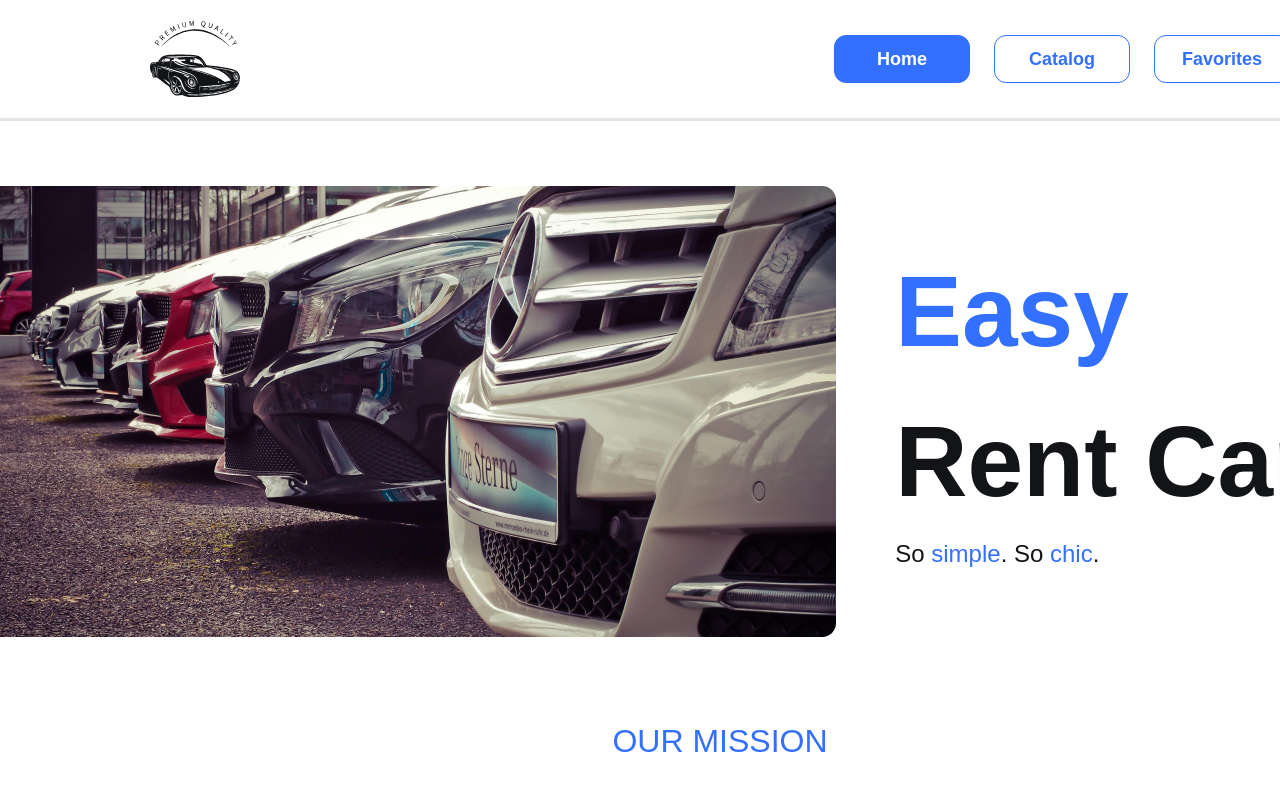
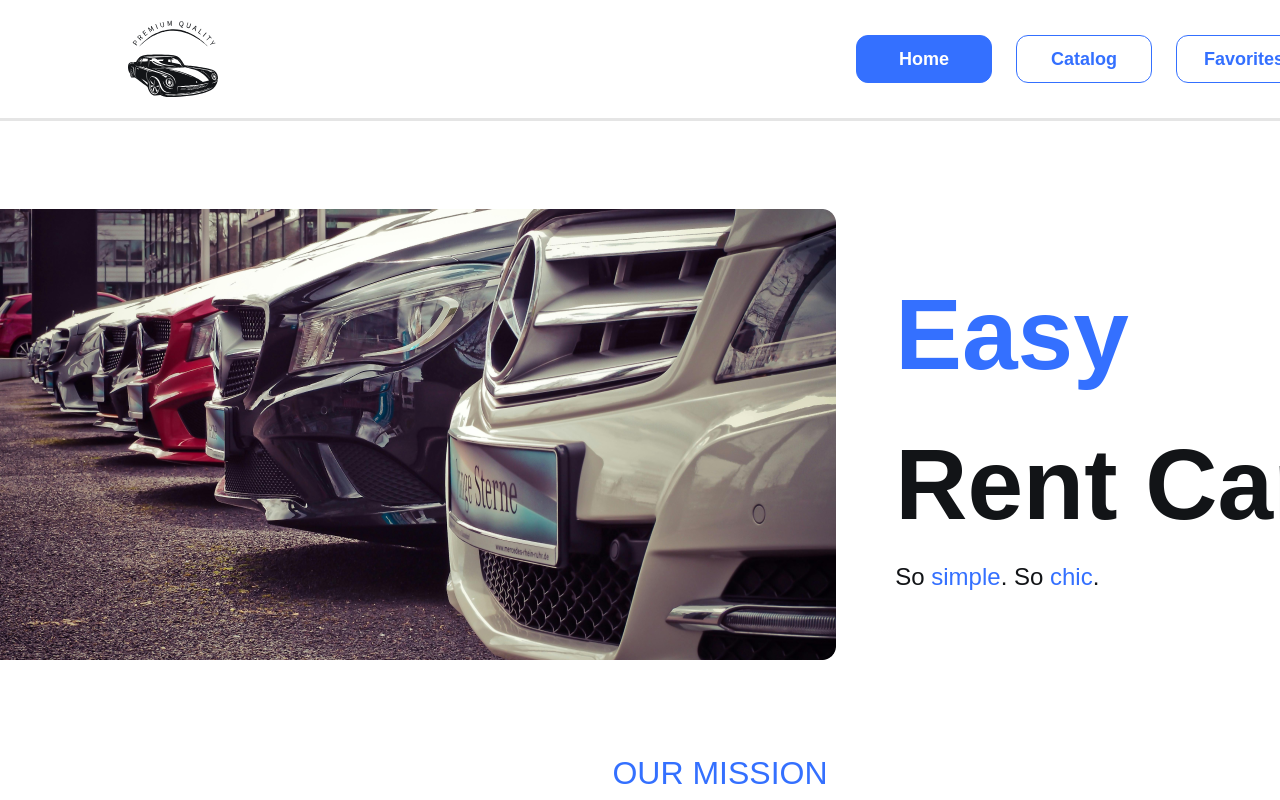
Before and after one commit to Oleksandr-Zhunkin/Cars_adverts, a React (Vite) app: page / in a window 1280 px wide. Shown: the top 800 px of the page. Built offline with nearby package versions, Linux system fonts and the light colour scheme.

Commit message:
fix width

```diff
--- a/src/components/Navigation/Navigation.module.scss
+++ b/src/components/Navigation/Navigation.module.scss
@@ -28,7 +28,7 @@
   display: flex;
   justify-content: space-between;
   align-items: center;
-  padding: 14px 150px;
+  padding: 14px 128px;
   border-bottom: 3px solid rgba(0, 0, 0, 0.1);
   min-width: 1440px;
   background-color: #fff;
--- a/src/components/Section/Section.module.scss
+++ b/src/components/Section/Section.module.scss
@@ -1,6 +1,5 @@
 .section {
   padding: 25px 0 150px 0;
   background-color: #fff;
-  min-width: 100%;
   min-height: 100vh;
 }
--- a/src/pages/HomePage/HomePage.tsx
+++ b/src/pages/HomePage/HomePage.tsx
@@ -1,16 +1,18 @@
+import Container from "../../components/Container/Container";
+import Section from "../../components/Section/Section";
 import firstImg from "../../image/1-car.png";
 import secondImg from "../../image/2-car.png";
 
 const HomePage = () => {
   return (
     <>
-      <section className=" py-10 flex h-[531px] ">
+      <section className="flex relative ">
         <img
-          className="absolute left-0 mr-[150px] min-w-[836px]"
+          className="absolute left-[-128px] top-[63px] min-w-[836px]"
           src={firstImg}
           alt="cars"
         />
-        <div className="py-[50px] ml-auto">
+        <div className="ml-auto h-[515px] pt-[113px] mb-[88px] pr-0">
           <h1 className=" font-semibold text-[100px] text-[#121417]  ">
             <span className="text-[#3470ff]">Easy</span> <br /> Rent Car
           </h1>
@@ -20,12 +22,12 @@ const HomePage = () => {
           </p>
         </div>
       </section>
-      <section className="py-10 ">
-        <h2 className="font-medium text-[32px] text-[#3470ff] text-center mb-[88px]">
+      <section className=" ">
+        <h2 className="font-medium text-[32px] text-[#3470ff] text-center mb-[88px] max-w-[1184px]">
           OUR MISSION
         </h2>
-        <div className="flex">
-          <p className="font-normal text-[24px] text-[#121417] h-[414px] text-opacity-50 mr-auto min-w-[570px] w-[570px]">
+        <div className="flex min-w-[1184px] relative mb-[88px]">
+          <p className="font-normal text-[24px] text-[#121417] h-[414px] text-opacity-50 mr-auto min-w-[597px] w-[597px] pr-[50px]">
             At Easy Rent, we are dedicated to providing a seamless and reliable
             car rental experience. Since our inception, we have committed to
             offering a diverse fleet of well-maintained vehicles, exceptional
@@ -36,14 +38,14 @@ const HomePage = () => {
             Our goal is to make every ride safe, comfortable, and enjoyable.
           </p>
           <img
-            className="absolute right-0 left-[747px] min-w-[693px]"
+            className="absolute right-[-128px] min-w-[693px]"
             src={secondImg}
             alt="car on the road"
           />
         </div>
       </section>
-      <section className="py-10">
-        <h2 className="font-medium text-[32px] text-[#3470ff] text-center mb-[88px]">
+      <section className="">
+        <h2 className="font-medium text-[32px] text-[#3470ff] text-center mb-[88px] ">
           FAQ
         </h2>
         <div>
```
